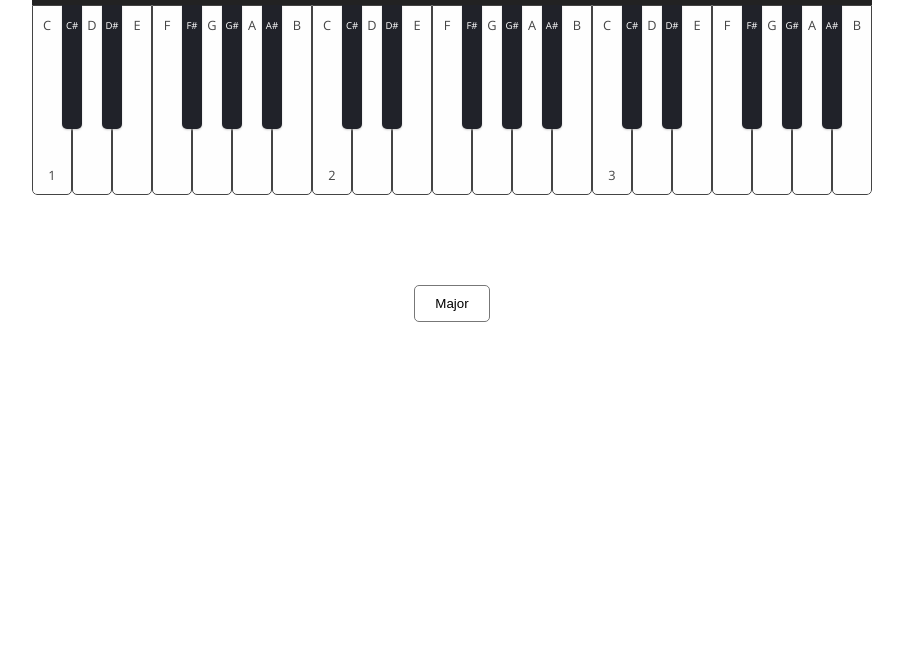
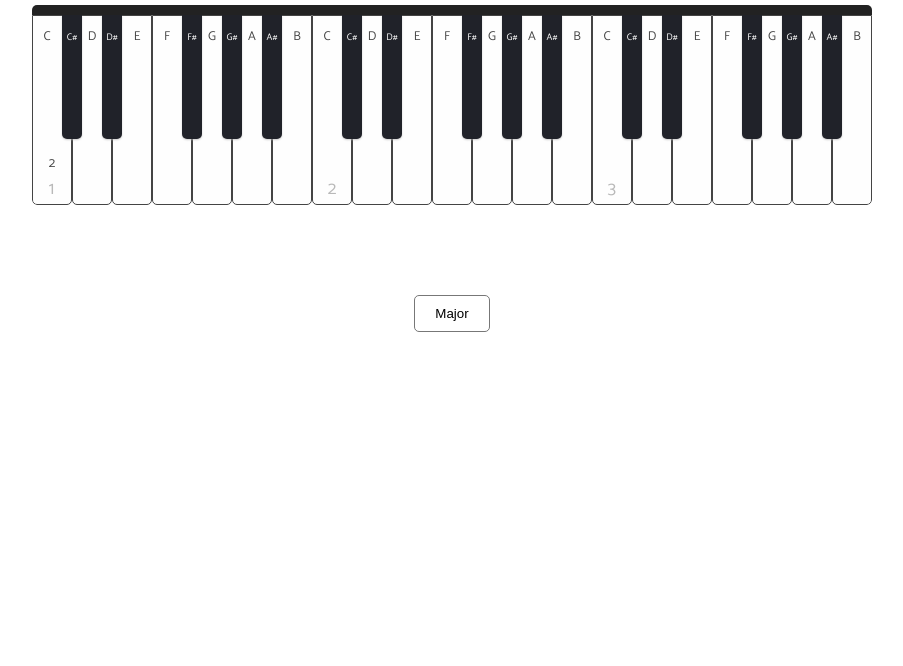
Before and after one commit to rtspw/Keyboard-Visual, a website with bundled scripts: page app/index.html in a window 1280 px wide. Shown: the part 134-800 px from the top of the page, without its empty margins (188-1091 px from the left). Built offline with nearby package versions, Linux system fonts and the light colour scheme.

Commit message:
Changed some styling

```diff
--- a/app/index.html
+++ b/app/index.html
@@ -13,186 +13,189 @@
       <!-- Octave One -->
       <section class="keyboard__octave keyboard__octave--one">
         <div class="keyboard__key keyboard__key--white c" id="c1">
-          <div class="keyboard__key-name keyboard__key-name--left-align">C</div>
-          <div class="keyboard__octave-marker">1</div>
+          <div class="keyboard__key-name keyboard__key-name--left-align unselectable">C</div>
+          <div class="keyboard__text-area">
+            <div class="keyboard__fingering unselectable">2</div>
+            <div class="keyboard__octave-marker unselectable">1</div>
+          </div>
         </div>
 
         <div class="keyboard__black-key-anchor">
           <div class="keyboard__key keyboard__key--black c-sharp1" id="c-sharp1">
-            <div class="keyboard__key-name keyboard__key-name--black-key">C#</div>
+            <div class="keyboard__key-name keyboard__key-name--black-key unselectable">C#</div>
           </div>
         </div>
 
         <div class="keyboard__key keyboard__key--white d" id="d1">
-          <div class="keyboard__key-name">D</div>
+          <div class="keyboard__key-name unselectable">D</div>
         </div>
 
         <div class="keyboard__black-key-anchor">
           <div class="keyboard__key keyboard__key--black d-sharp" id="d-sharp1">
-            <div class="keyboard__key-name keyboard__key-name--black-key">D#</div>
+            <div class="keyboard__key-name keyboard__key-name--black-key unselectable">D#</div>
           </div>
         </div>
 
         <div class="keyboard__key keyboard__key--white e" id="e1">
-          <div class="keyboard__key-name keyboard__key-name--right-align">E</div>
+          <div class="keyboard__key-name keyboard__key-name--right-align unselectable">E</div>
         </div>
 
         <div class="keyboard__key keyboard__key--white f" id="f1">
-          <div class="keyboard__key-name keyboard__key-name--left-align">F</div>
+          <div class="keyboard__key-name keyboard__key-name--left-align unselectable">F</div>
         </div>
 
         <div class="keyboard__black-key-anchor">
           <div class="keyboard__key keyboard__key--black f-sharp" id="f-sharp1">
-            <div class="keyboard__key-name keyboard__key-name--black-key">F#</div>
+            <div class="keyboard__key-name keyboard__key-name--black-key unselectable">F#</div>
           </div>
         </div>
 
         <div class="keyboard__key keyboard__key--white g" id="g1">
-          <div class="keyboard__key-name">G</div>
+          <div class="keyboard__key-name unselectable">G</div>
         </div>
 
         <div class="keyboard__black-key-anchor">
           <div class="keyboard__key keyboard__key--black g-sharp" id="g-sharp1">
-            <div class="keyboard__key-name keyboard__key-name--black-key">G#</div>
+            <div class="keyboard__key-name keyboard__key-name--black-key unselectable">G#</div>
           </div>
         </div>
 
         <div class="keyboard__key keyboard__key--white a" id="a1">
-          <div class="keyboard__key-name">A</div>
+          <div class="keyboard__key-name unselectable">A</div>
         </div>
 
         <div class="keyboard__black-key-anchor">
           <div class="keyboard__key keyboard__key--black a-sharp" id="a-sharp1">
-            <div class="keyboard__key-name keyboard__key-name--black-key">A#</div>
+            <div class="keyboard__key-name keyboard__key-name--black-key unselectable">A#</div>
           </div>
         </div>
 
         <div class="keyboard__key keyboard__key--white b" id="b1">
-          <div class="keyboard__key-name keyboard__key-name--right-align">B</div>
+          <div class="keyboard__key-name keyboard__key-name--right-align unselectable">B</div>
         </div>
       </section>
 
       <!-- Octave Two -->
       <section class="keyboard__octave keyboard__octave--two">
         <div class="keyboard__key keyboard__key--white c" id="c2">
-          <div class="keyboard__key-name keyboard__key-name--left-align">C</div>
-          <div class="keyboard__octave-marker">2</div>
+          <div class="keyboard__key-name keyboard__key-name--left-align unselectable">C</div>
+          <div class="keyboard__octave-marker unselectable">2</div>
         </div>
 
         <div class="keyboard__black-key-anchor">
           <div class="keyboard__key keyboard__key--black c-sharp1" id="c-sharp2">
-            <div class="keyboard__key-name keyboard__key-name--black-key">C#</div>
+            <div class="keyboard__key-name keyboard__key-name--black-key unselectable">C#</div>
           </div>
         </div>
 
         <div class="keyboard__key keyboard__key--white d" id="d2">
-          <div class="keyboard__key-name">D</div>
+          <div class="keyboard__key-name unselectable">D</div>
         </div>
 
         <div class="keyboard__black-key-anchor">
           <div class="keyboard__key keyboard__key--black d-sharp" id="d-sharp2">
-            <div class="keyboard__key-name keyboard__key-name--black-key">D#</div>
+            <div class="keyboard__key-name keyboard__key-name--black-key unselectable">D#</div>
           </div>
         </div>
 
         <div class="keyboard__key keyboard__key--white e" id="e2">
-          <div class="keyboard__key-name keyboard__key-name--right-align">E</div>
+          <div class="keyboard__key-name keyboard__key-name--right-align unselectable">E</div>
         </div>
 
         <div class="keyboard__key keyboard__key--white f" id="f2">
-          <div class="keyboard__key-name keyboard__key-name--left-align">F</div>
+          <div class="keyboard__key-name keyboard__key-name--left-align unselectable">F</div>
         </div>
 
         <div class="keyboard__black-key-anchor">
           <div class="keyboard__key keyboard__key--black f-sharp" id="f-sharp2">
-            <div class="keyboard__key-name keyboard__key-name--black-key">F#</div>
+            <div class="keyboard__key-name keyboard__key-name--black-key unselectable">F#</div>
           </div>
         </div>
 
         <div class="keyboard__key keyboard__key--white g" id="g2">
-          <div class="keyboard__key-name">G</div>
+          <div class="keyboard__key-name unselectable">G</div>
         </div>
 
         <div class="keyboard__black-key-anchor">
           <div class="keyboard__key keyboard__key--black g-sharp" id="g-sharp2">
-            <div class="keyboard__key-name keyboard__key-name--black-key">G#</div>
+            <div class="keyboard__key-name keyboard__key-name--black-key unselectable">G#</div>
           </div>
         </div>
 
         <div class="keyboard__key keyboard__key--white a" id="a2">
-          <div class="keyboard__key-name">A</div>
+          <div class="keyboard__key-name unselectable">A</div>
         </div>
 
         <div class="keyboard__black-key-anchor">
           <div class="keyboard__key keyboard__key--black a-sharp" id="a-sharp2">
-            <div class="keyboard__key-name keyboard__key-name--black-key">A#</div>
+            <div class="keyboard__key-name keyboard__key-name--black-key unselectable">A#</div>
           </div>
         </div>
 
         <div class="keyboard__key keyboard__key--white b" id="b2">
-          <div class="keyboard__key-name keyboard__key-name--right-align">B</div>
+          <div class="keyboard__key-name keyboard__key-name--right-align unselectable">B</div>
         </div>
       </section>
 
       <!-- Octave Three -->
       <section class="keyboard__octave keyboard__octave--three">
         <div class="keyboard__key keyboard__key--white c" id="c3">
-          <div class="keyboard__key-name keyboard__key-name--left-align">C</div>
-          <div class="keyboard__octave-marker">3</div>
+          <div class="keyboard__key-name keyboard__key-name--left-align unselectable">C</div>
+          <div class="keyboard__octave-marker unselectable">3</div>
         </div>
 
         <div class="keyboard__black-key-anchor">
           <div class="keyboard__key keyboard__key--black c-sharp1" id="c-sharp3">
-            <div class="keyboard__key-name keyboard__key-name--black-key">C#</div>
+            <div class="keyboard__key-name keyboard__key-name--black-key unselectable">C#</div>
           </div>
         </div>
 
         <div class="keyboard__key keyboard__key--white d" id="d3">
-          <div class="keyboard__key-name">D</div>
+          <div class="keyboard__key-name unselectable">D</div>
         </div>
 
         <div class="keyboard__black-key-anchor">
           <div class="keyboard__key keyboard__key--black d-sharp" id="d-sharp3">
-            <div class="keyboard__key-name keyboard__key-name--black-key">D#</div>
+            <div class="keyboard__key-name keyboard__key-name--black-key unselectable">D#</div>
           </div>
         </div>
 
         <div class="keyboard__key keyboard__key--white e" id="e3">
-          <div class="keyboard__key-name keyboard__key-name--right-align">E</div>
+          <div class="keyboard__key-name keyboard__key-name--right-align unselectable">E</div>
         </div>
 
         <div class="keyboard__key keyboard__key--white f" id="f3">
-          <div class="keyboard__key-name keyboard__key-name--left-align">F</div>
+          <div class="keyboard__key-name keyboard__key-name--left-align unselectable">F</div>
         </div>
 
         <div class="keyboard__black-key-anchor">
           <div class="keyboard__key keyboard__key--black f-sharp" id="f-sharp3">
-            <div class="keyboard__key-name keyboard__key-name--black-key">F#</div>
+            <div class="keyboard__key-name keyboard__key-name--black-key unselectable">F#</div>
           </div>
         </div>
 
         <div class="keyboard__key keyboard__key--white g" id="g3">
-          <div class="keyboard__key-name">G</div>
+          <div class="keyboard__key-name unselectable">G</div>
         </div>
 
         <div class="keyboard__black-key-anchor">
           <div class="keyboard__key keyboard__key--black g-sharp" id="g-sharp3">
-            <div class="keyboard__key-name keyboard__key-name--black-key">G#</div>
+            <div class="keyboard__key-name keyboard__key-name--black-key unselectable">G#</div>
           </div>
         </div>
 
         <div class="keyboard__key keyboard__key--white a" id="a3">
-          <div class="keyboard__key-name">A</div>
+          <div class="keyboard__key-name unselectable">A</div>
         </div>
 
         <div class="keyboard__black-key-anchor">
           <div class="keyboard__key keyboard__key--black a-sharp" id="a-sharp3">
-            <div class="keyboard__key-name keyboard__key-name--black-key">A#</div>
+            <div class="keyboard__key-name keyboard__key-name--black-key unselectable">A#</div>
           </div>
         </div>
 
         <div class="keyboard__key keyboard__key--white b" id="b3">
-          <div class="keyboard__key-name keyboard__key-name--right-align">B</div>
+          <div class="keyboard__key-name keyboard__key-name--right-align unselectable">B</div>
         </div>
       </section>
 
--- a/app/scss/base.scss
+++ b/app/scss/base.scss
@@ -1,4 +1,4 @@
-@import url('https://fonts.googleapis.com/css?family=Open+Sans:400,700');
+@import url('https://fonts.googleapis.com/css?family=Catamaran');
 @import 'colors';
 
 
@@ -11,7 +11,7 @@
 body {
   color: $base-black;
   font: {
-    family: 'Open Sans', sans-serif;
+    family: 'Catamaran', sans-serif;
     size: 18px;
   }
 }
--- a/app/scss/colors.scss
+++ b/app/scss/colors.scss
@@ -6,3 +6,6 @@ $keyboard__base-white: #fefefe;
 $keyboard__base-white--hover: rgb(197, 255, 214);
 $keyboard__base-black: rgb(32, 34, 41);
 $keyboard__base-black--hover: rgb(64, 124, 82);
+
+$keyboard__highlight-white: #e2f2f3;
+$keyboard__highlight-black: #446063;
--- a/app/scss/keyboard.scss
+++ b/app/scss/keyboard.scss
@@ -20,9 +20,9 @@
   }
 
   /* Makes keyboard scrollable under a certain view width */
-  @media only screen and (max-width: 1146px) {
+  @media only screen and (max-width: 942px) {
     overflow-x: scroll;
-    width: 73.3%;
+    width: 90%;
     height: $base-height + 13px;
     border-right: 1px solid $base-black;
   }
@@ -65,6 +65,7 @@
 
       &:hover {
         background: $keyboard__base-black--hover;
+        cursor: pointer;
       }
     }
   }
@@ -92,8 +93,25 @@
     }
   }
 
+  &__text-area {
+    display: flex;
+    flex-direction: column;
+    align-content: flex-end;
+  }
+
   &__octave-marker {
-    padding-bottom: 10px;
-    font-size: 0.8rem;
+    color: rgb(185, 185, 185);
+  }
+
+  &__fingering {
+    font-size: 0.85rem;
   }
 }
+
+.piano-key-highlight--white {
+  background-color: $keyboard__highlight-white;
+}
+
+.piano-key-highlight--black {
+  background-color: $keyboard__highlight-black;
+}
--- a/app/scss/main.scss
+++ b/app/scss/main.scss
@@ -1,6 +1,6 @@
 @import 'base';
-
 @import 'keyboard';
+@import 'colors';
 
 .scale-list {
   display: flex;
@@ -15,6 +15,10 @@
   border: 1px solid #777;
 }
 
-.highlighted {
-  background-color: rgb(213, 255, 238);
+.unselectable {
+  -webkit-touch-callout: none;
+  -webkit-user-select: none;
+  -moz-user-select: none;
+  -ms-user-select: none;
+  user-select: none;
 }
```
Also changed, not shown: app/bundle.js (+12 -3 lines), app/src/pianoKey.js (+11 -2 lines), app/css/main.css, app/dist/pianoKey.js, app/dist/util.js, app/src/util.js (line endings or trailing spaces).
